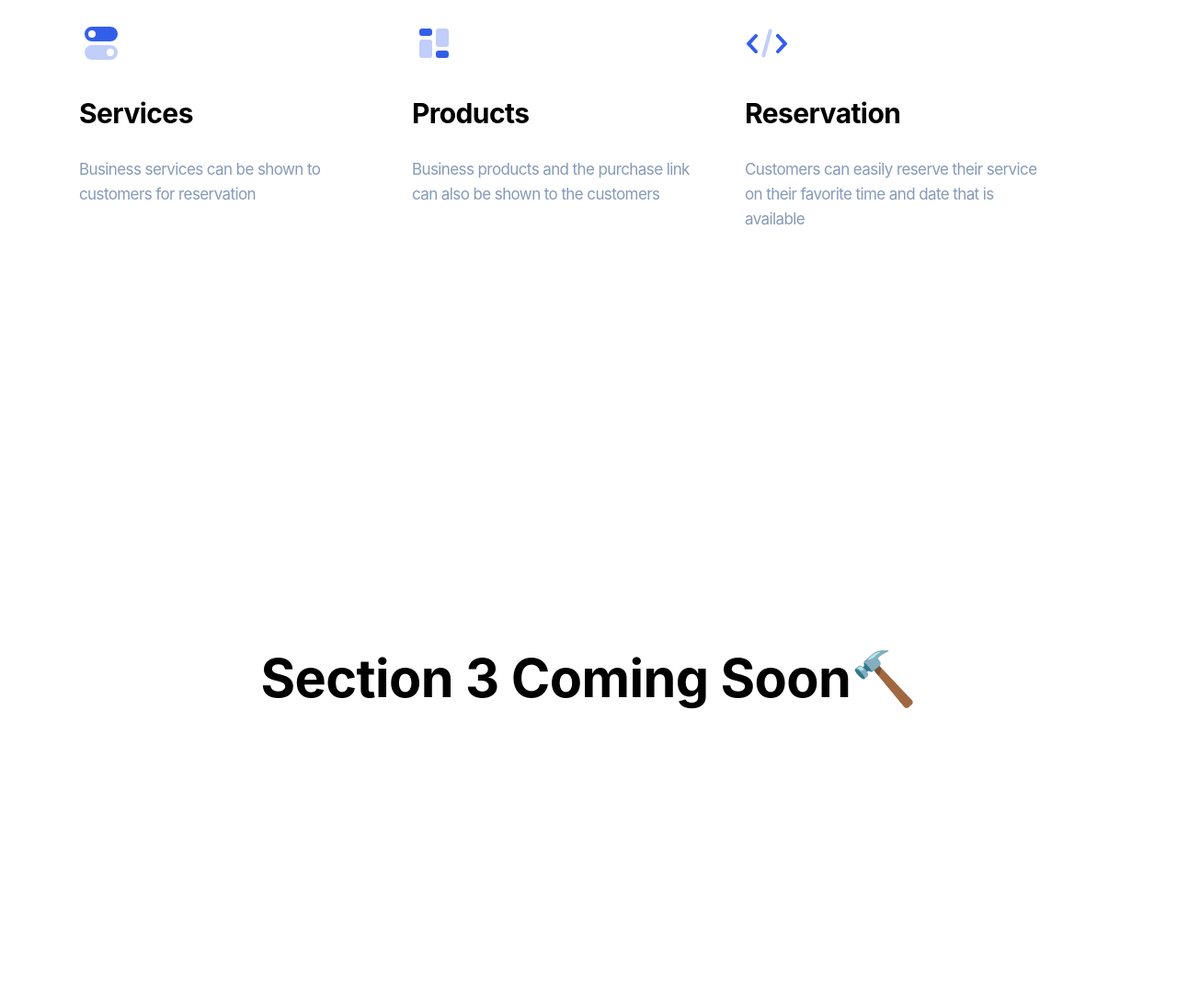
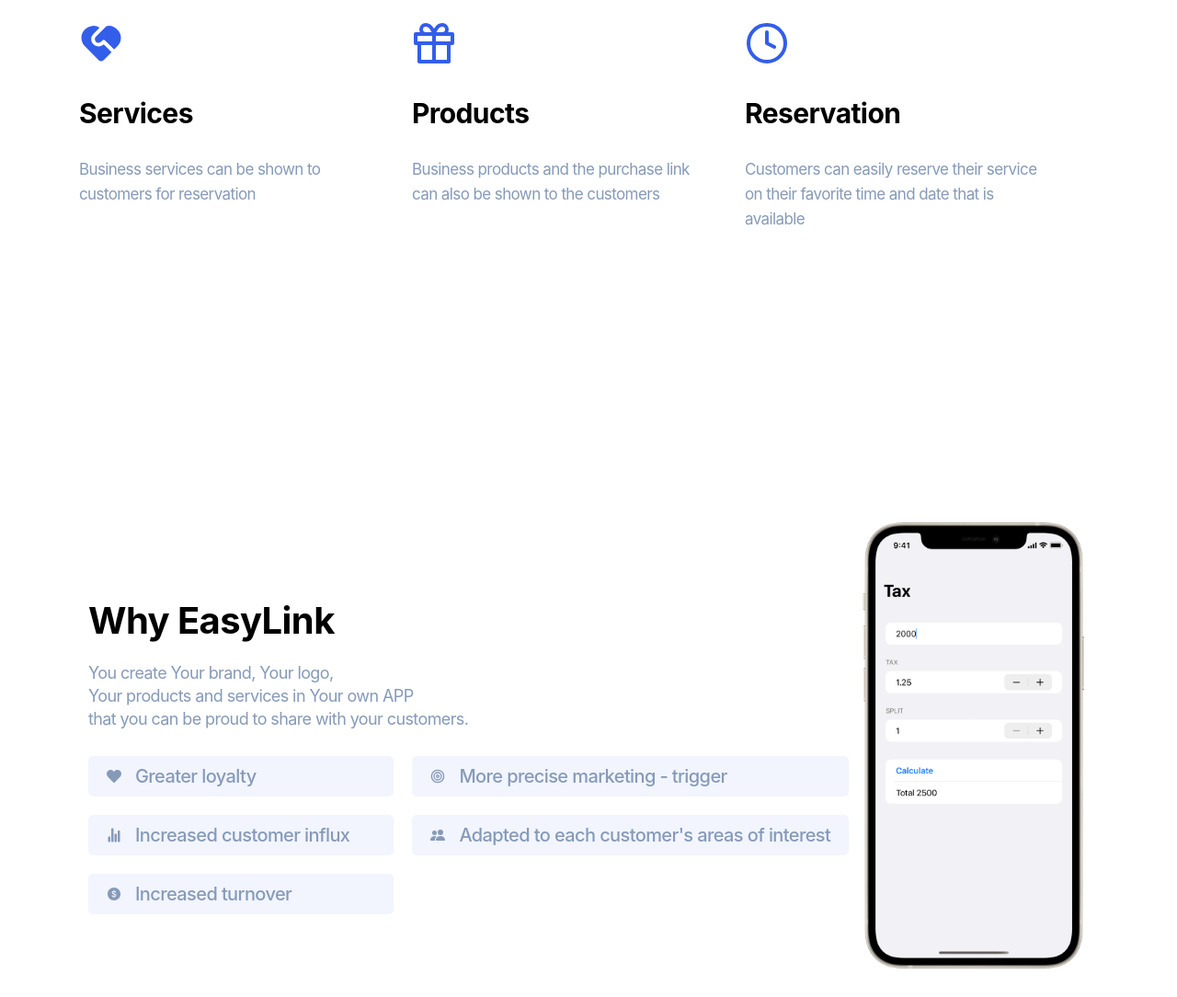
Before and after one commit to felixbogen/EasyLinkV2, a Gatsby site: page / in a window 1280 px wide. Shown: the part 717-1801 px from the top of the page at 92% size. Built offline with nearby package versions, Linux system fonts and the light colour scheme; Gatsby itself is replaced by a stand-in of ours; a web font is replaced by a local one.

Commit message:
Section 3 done

```diff
--- a/gatsby-config.js
+++ b/gatsby-config.js
@@ -5,7 +5,7 @@ module.exports = {
     author: `@gatsbyjs`,
   },
   plugins: [
-
+    `gatsby-plugin-smoothscroll`,
     `gatsby-plugin-react-helmet`,
     `gatsby-plugin-image`,
     {
@@ -45,7 +45,7 @@ module.exports = {
           exitEventName: 'sal:out', // Exit event name
       }
     },
-    `gatsby-plugin-anchor-links`,
+
     `gatsby-plugin-gatsby-cloud`,
     // this (optional) plugin enables Progressive Web App + Offline functionality
     // To learn more, visit: https://gatsby.dev/offline
--- a/package.json
+++ b/package.json
@@ -6,7 +6,6 @@
   "author": "Kyle Mathews <mathews.kyle@gmail.com>",
   "dependencies": {
     "gatsby": "^3.6.2",
-    "gatsby-plugin-anchor-links": "^1.2.1",
     "gatsby-plugin-gatsby-cloud": "^2.6.1",
     "gatsby-plugin-image": "^1.6.0",
     "gatsby-plugin-manifest": "^3.6.0",
@@ -14,12 +13,14 @@
     "gatsby-plugin-react-helmet": "^4.6.0",
     "gatsby-plugin-scroll-reveal": "^0.0.7",
     "gatsby-plugin-sharp": "^3.6.0",
+    "gatsby-plugin-smoothscroll": "^1.2.0",
     "gatsby-source-filesystem": "^3.6.0",
     "gatsby-transformer-sharp": "^3.6.0",
     "prop-types": "^15.7.2",
     "react": "^17.0.1",
     "react-dom": "^17.0.1",
-    "react-helmet": "^6.1.0"
+    "react-helmet": "^6.1.0",
+    "smooth-scroll": "^16.1.3"
   },
   "devDependencies": {
     "prettier": "2.2.1"
--- a/src/components/header.js
+++ b/src/components/header.js
@@ -15,7 +15,7 @@ const Header = ({ siteTitle }) => (
         <Link className="Link">About Us</Link>
         <Link className="Link">Our Customers</Link>
       </div>
-      <div className='LoginBox'><Link to='/login'className='Login'>Login</Link></div>
+      <div className='LoginBox'><Link to='/Login'className='Login'>Login</Link></div>
     </div>
   </header>
 )
--- a/src/components/layout.css
+++ b/src/components/layout.css
@@ -5,13 +5,20 @@ html {
   -webkit-text-size-adjust: 100%;
   font-family: 'Inter', sans-serif, -apple-system, BlinkMacSystemFont, 'Helvetica Neue', sans-serif;
   letter-spacing: -0.6px;
-  box-sizing: border-box;
   overflow-y: scroll;
 }
 body {
   margin: 0;
   -webkit-font-smoothing: antialiased;
   -moz-osx-font-smoothing: grayscale;
+}
+
+body a {
+  text-decoration: none;
+}
+
+.body button {
+  border: none;
 }
 
 
@@ -96,7 +103,6 @@ body {
   animation-delay: 0.7s;
 }
 
-
 @keyframes HeroAnimation {
   0% {
     opacity: 0;
@@ -114,6 +120,7 @@ body {
   justify-content: space-evenly;
   width: 85vw;
   padding-left: 5%;
+  height: 50vh;
 }
 
 .Card {
@@ -126,6 +133,7 @@ body {
 .Card svg {
   height: 3em;
   width: 3em;
+  color: #335eea;
 }
 
 .Card h3 {
@@ -139,10 +147,106 @@ body {
   line-height: 27.2px;
   color: #869ab8;
 }
-.section {
+
+.Card:hover {
+  height: 25vh;
+  box-shadow: rgba(17, 12, 46, 0.15) 0px 48px 100px 0px;
+  background-color: white;
+  border-radius: 15px;
+  transition: 1s cubic-bezier(0.2, 0.8, 0.2, 1);
+}
+.whysection {
   height: 100vh;
-  text-align: center;
-  line-height: 100vh;
-  font-size: 3vw;
-  font-weight: 800;
+  border-bottom: 5px black;
+  width: 100vw;
 }
+
+.why {
+  padding-top: 20vh;
+  margin-left: 7.5vw;
+  margin-right: 7.5vw;
+  display: flex;
+  flex-direction: row;
+  justify-content: space-between;
+  align-items: center;
+}
+
+.whygroup h3 {
+  font-size: 40px;
+  display: block;
+  margin: unset;
+  font-weight: 700;
+}
+
+.whygroup h3:hover {
+  color: #335eea;
+  transition: 1s cubic-bezier(0.2, 0.8, 0.2, 1);
+}
+.whygroup h4 {
+  font-size: 20px;
+  margin: unset;
+  font-weight: 500;
+}
+
+.whygroup p {
+  font-weight: 400;
+  margin-top: 20px;
+  font-size: 18px;
+  line-height: 25px;
+  color: #869ab8;
+}
+.features {
+  padding-top: 10px;
+  display: grid;
+  grid-template-columns: 0.7fr 1fr;
+  grid-template-rows: repeat(3, 1fr);
+  grid-column-gap: 20px;
+  grid-row-gap: 20px;
+}
+
+.feature {
+  gap: 15px;
+  display: inline-flex;
+  justify-content: flex-start;
+  flex-direction: row;
+  align-items: center;
+  color: #869ab8;
+  background-color: #335eea10;
+  padding: 10px 20px;
+  border-radius: 5px;
+  cursor: default;
+}
+
+.feature:hover {
+  color: #335eea;
+  box-shadow: rgba(149, 157, 165, 0.2) 0px 8px 24px;
+  transition: 1s cubic-bezier(0.2, 0.8, 0.2, 1);
+}
+
+
+@media (max-width: 800px) {
+  .HeroImage {
+    display: none;
+  }
+  .HeroGroup {
+    text-align: center;
+    justify-content: center;
+  }
+  .ButtonGroup {
+    justify-content: center;
+  }
+  .Cards {
+    flex-direction: column;
+    align-items: center;
+    height: auto;
+  }
+  .Card {
+    width: 50vw;
+  }
+  .Hero {
+    align-items: center;
+    justify-content: center;
+    flex-direction: column;
+  }
+
+}
--- a/src/components/layout.js
+++ b/src/components/layout.js
@@ -11,6 +11,8 @@ import { useStaticQuery, graphql } from "gatsby"
 
 import Header from "./header"
 import "./layout.css"
+
+
 
 const Layout = ({ children }) => {
   const data = useStaticQuery(graphql`
--- a/src/pages/index.js
+++ b/src/pages/index.js
@@ -3,7 +3,7 @@ import { Link } from "gatsby"
 import { StaticImage } from "gatsby-plugin-image"
 import Layout from "../components/layout"
 import Seo from "../components/seo"
-import Logo from "../components/Logo"
+import scrollTo from 'gatsby-plugin-smoothscroll';
 
 const IndexPage = () => (
   <Layout>
@@ -13,7 +13,7 @@ const IndexPage = () => (
         <h1>EasyLink</h1>
         <p>Easylink is your best partner<br/> to make your services and products visible</p>
         <div className="ButtonGroup">
-          <div className="HeroButton1">Learn More</div>
+          <div onClick={() => scrollTo('#LearnMore')} className="HeroButton1">Learn More</div>
           <Link to='/Login'><div className="HeroButton2">Get Started</div></Link>
         </div>
       </div>
@@ -22,33 +22,66 @@ const IndexPage = () => (
         src="../images/Phone-Mockup.png"
         width={250}
         quality={100}
-        objectFit="contain"
         loading="eager"
-        formats={["AUTO", "WEBP", "AVIF"]}
         alt="Mockup"
         style={{ marginBottom: `1.45rem` }}
       />
     </div>
-    <div data-sal="fade-in" data-sal-duration="2000" className="Cards">
-        <div className='Card'>
-          <svg width="24" height="24" viewBox="0 0 24 24" xmlns="http://www.w3.org/2000/svg"><g fill="none" fill-rule="evenodd"><path d="M0 0h24v24H0z"></path><path d="M7 3h10a4 4 0 110 8H7a4 4 0 110-8zm0 6a2 2 0 100-4 2 2 0 000 4z" fill="#335EEA"></path><path d="M7 13h10a4 4 0 110 8H7a4 4 0 110-8zm10 6a2 2 0 100-4 2 2 0 000 4z" fill="#335EEA" opacity=".3"></path></g></svg>
+    <div className="Cards">
+        <div data-sal="slide-right" data-sal-delay="300" data-sal-easing="ease" data-sal-duration='1000' className='Card'>
+        <svg stroke="currentColor" fill="currentColor" stroke-width="0" viewBox="0 0 24 24" height="1em" width="1em" xmlns="http://www.w3.org/2000/svg"><g><path fill="none" d="M0 0h24v24H0z"></path><path d="M14.121 10.48a1 1 0 0 0-1.414 0l-.707.706a2 2 0 1 1-2.828-2.828l5.63-5.632a6.5 6.5 0 0 1 6.377 10.568l-2.108 2.135-4.95-4.95zM3.161 4.468a6.503 6.503 0 0 1 8.009-.938L7.757 6.944a4 4 0 0 0 5.513 5.794l.144-.137 4.243 4.242-4.243 4.243a2 2 0 0 1-2.828 0L3.16 13.66a6.5 6.5 0 0 1 0-9.192z"></path></g></svg>
           <h3>Services</h3>
           <p>Business services can be shown to customers for reservation</p>
         </div>
-        <div className='Card'>
-        <svg width="24" height="24" viewBox="0 0 24 24" xmlns="http://www.w3.org/2000/svg"><g fill="none" fill-rule="evenodd"><path d="M0 0h24v24H0z"></path><path d="M5.5 4h4A1.5 1.5 0 0111 5.5v1A1.5 1.5 0 019.5 8h-4A1.5 1.5 0 014 6.5v-1A1.5 1.5 0 015.5 4zm9 12h4a1.5 1.5 0 011.5 1.5v1a1.5 1.5 0 01-1.5 1.5h-4a1.5 1.5 0 01-1.5-1.5v-1a1.5 1.5 0 011.5-1.5z" fill="#335EEA"></path><path d="M5.5 10h4a1.5 1.5 0 011.5 1.5v7A1.5 1.5 0 019.5 20h-4A1.5 1.5 0 014 18.5v-7A1.5 1.5 0 015.5 10zm9-6h4A1.5 1.5 0 0120 5.5v7a1.5 1.5 0 01-1.5 1.5h-4a1.5 1.5 0 01-1.5-1.5v-7A1.5 1.5 0 0114.5 4z" fill="#335EEA" opacity=".3"></path></g></svg>
+        <div data-sal="slide-up" data-sal-delay="300" data-sal-easing="ease" data-sal-duration='1000' className='Card'>
+        <svg stroke="currentColor" fill="none" stroke-width="2" viewBox="0 0 24 24" stroke-linecap="round" stroke-linejoin="round" height="1em" width="1em" xmlns="http://www.w3.org/2000/svg"><polyline points="20 12 20 22 4 22 4 12"></polyline><rect x="2" y="7" width="20" height="5"></rect><line x1="12" y1="22" x2="12" y2="7"></line><path d="M12 7H7.5a2.5 2.5 0 0 1 0-5C11 2 12 7 12 7z"></path><path d="M12 7h4.5a2.5 2.5 0 0 0 0-5C13 2 12 7 12 7z"></path></svg>
           <h3>Products</h3>
           <p>Business products and the purchase link can also be shown to the customers</p>
         </div>
-        <div className='Card'>
-        <svg width="24" height="24" viewBox="0 0 24 24" xmlns="http://www.w3.org/2000/svg"><g fill="none" fill-rule="evenodd"><path d="M0 0h24v24H0z"></path><path d="M17.272 8.685a1 1 0 111.456-1.37l4 4.25a1 1 0 010 1.37l-4 4.25a1 1 0 01-1.456-1.37l3.355-3.565-3.355-3.565zm-10.544 0L3.373 12.25l3.355 3.565a1 1 0 01-1.456 1.37l-4-4.25a1 1 0 010-1.37l4-4.25a1 1 0 011.456 1.37z" fill="#335EEA"></path><rect fill="#335EEA" opacity=".3" transform="rotate(15 12 12)" x="11" y="4" width="2" height="16" rx="1"></rect></g></svg>
+        <div data-sal="slide-left" data-sal-delay="300" data-sal-easing="ease" data-sal-duration='1000' className='Card'>
+        <svg stroke="currentColor" fill="none" stroke-width="2" viewBox="0 0 24 24" stroke-linecap="round" stroke-linejoin="round" height="1em" width="1em" xmlns="http://www.w3.org/2000/svg"><circle cx="12" cy="12" r="10"></circle><polyline points="12 6 12 12 16 14"></polyline></svg>
           <h3>Reservation</h3>
           <p>Customers can easily reserve their service on their favorite time and date that is available</p>
         </div>
     </div>
-    <section className='section'>
-      <h1>Section 3 Coming Soon🔨</h1>
-      <Logo/>
+    <section className='whysection'>
+      <div className='why'>
+        <div data-sal="slide-right" data-sal-duration='1000' className='whygroup'>
+          <h3 id="LearnMore">Why EasyLink</h3>
+          <p>You create Your brand, Your logo,<br/>
+          Your products and services in Your own APP <br/>
+          that you can be proud to share with your customers.</p>
+          <div className='features'>
+            <div className='feature'><svg stroke="currentColor" fill="currentColor" stroke-width="0" viewBox="0 0 512 512" height="1em" width="1em" xmlns="http://www.w3.org/2000/svg"><path d="M462.3 62.6C407.5 15.9 326 24.3 275.7 76.2L256 96.5l-19.7-20.3C186.1 24.3 104.5 15.9 49.7 62.6c-62.8 53.6-66.1 149.8-9.9 207.9l193.5 199.8c12.5 12.9 32.8 12.9 45.3 0l193.5-199.8c56.3-58.1 53-154.3-9.8-207.9z"></path></svg>
+            <h4>Greater loyalty</h4>
+            </div>
+            <div className='feature'><svg stroke="currentColor" fill="none" stroke-width="2" viewBox="0 0 24 24" stroke-linecap="round" stroke-linejoin="round" height="1em" width="1em" xmlns="http://www.w3.org/2000/svg"><circle cx="12" cy="12" r="10"></circle><circle cx="12" cy="12" r="6"></circle><circle cx="12" cy="12" r="2"></circle></svg>
+            <h4>More precise marketing - trigger</h4>
+            </div>
+            <div className='feature'><svg stroke="currentColor" fill="currentColor" stroke-width="0" viewBox="0 0 512 512" height="1em" width="1em" xmlns="http://www.w3.org/2000/svg"><path d="M104 496H72a24 24 0 01-24-24V328a24 24 0 0124-24h32a24 24 0 0124 24v144a24 24 0 01-24 24zm224 0h-32a24 24 0 01-24-24V232a24 24 0 0124-24h32a24 24 0 0124 24v240a24 24 0 01-24 24zm112 0h-32a24 24 0 01-24-24V120a24 24 0 0124-24h32a24 24 0 0124 24v352a24 24 0 01-24 24zm-224 0h-32a24 24 0 01-24-24V40a24 24 0 0124-24h32a24 24 0 0124 24v432a24 24 0 01-24 24z"></path></svg>
+            <h4>Increased customer influx</h4>
+            </div>
+            <div className='feature'><svg stroke="currentColor" fill="currentColor" stroke-width="0" viewBox="0 0 16 16" height="1em" width="1em" xmlns="http://www.w3.org/2000/svg"><path fill-rule="evenodd" d="M7 14s-1 0-1-1 1-4 5-4 5 3 5 4-1 1-1 1H7zm4-6a3 3 0 100-6 3 3 0 000 6zm-5.784 6A2.238 2.238 0 015 13c0-1.355.68-2.75 1.936-3.72A6.325 6.325 0 005 9c-4 0-5 3-5 4s1 1 1 1h4.216zM4.5 8a2.5 2.5 0 100-5 2.5 2.5 0 000 5z" clip-rule="evenodd"></path></svg>
+            <h4>Adapted to each customer's areas of interest</h4>
+            </div>
+            <div className='feature'><svg stroke="currentColor" fill="currentColor" stroke-width="0" viewBox="0 0 1024 1024" height="1em" width="1em" xmlns="http://www.w3.org/2000/svg"><path d="M512 64C264.6 64 64 264.6 64 512s200.6 448 448 448 448-200.6 448-448S759.4 64 512 64zm22.3 665.2l.2 31.7c0 4.4-3.6 8.1-8 8.1h-28.4c-4.4 0-8-3.6-8-8v-31.4C401.3 723 359.5 672.4 355 617.4c-.4-4.7 3.3-8.7 8-8.7h46.2c3.9 0 7.3 2.8 7.9 6.6 5.1 31.7 29.8 55.4 74.1 61.3V533.9l-24.7-6.3c-52.3-12.5-102.1-45.1-102.1-112.7 0-72.9 55.4-112.1 126.2-119v-33c0-4.4 3.6-8 8-8h28.1c4.4 0 8 3.6 8 8v32.7c68.5 6.9 119.9 46.9 125.9 109.2.5 4.7-3.2 8.8-8 8.8h-44.9c-4 0-7.4-3-7.9-6.9-4-29.2-27.4-53-65.5-58.2v134.3l25.4 5.9c64.8 16 108.9 47 108.9 116.4 0 75.3-56 117.3-134.3 124.1zM426.6 410.3c0 25.4 15.7 45.1 49.5 57.3 4.7 1.9 9.4 3.4 15 5v-124c-36.9 4.7-64.5 25.4-64.5 61.7zm116.5 135.2c-2.8-.6-5.6-1.3-8.8-2.2V677c42.6-3.8 72-27.2 72-66.4 0-30.7-15.9-50.7-63.2-65.1z"></path></svg>
+            <h4>Increased turnover</h4>
+            </div>
+          </div>
+        </div>
+        <div data-sal="slide-left" data-sal-duration='1000' className='whyimagewrapper'>
+          <StaticImage
+            className="whyimage"
+            src="../images/Phone-Mockup.png"
+            width={250}
+            quality={100}
+            loading="eager"
+            alt="Mockup"
+            style={{ marginBottom: `1.45rem` }}
+          />
+        </div>
+      </div>
+
     </section>
   </Layout>
 )
```
Also changed, not shown: src/components/header.css (+10 -1 lines), src/pages/Login.js (deleted, +0 -15 lines), 1 other file.
